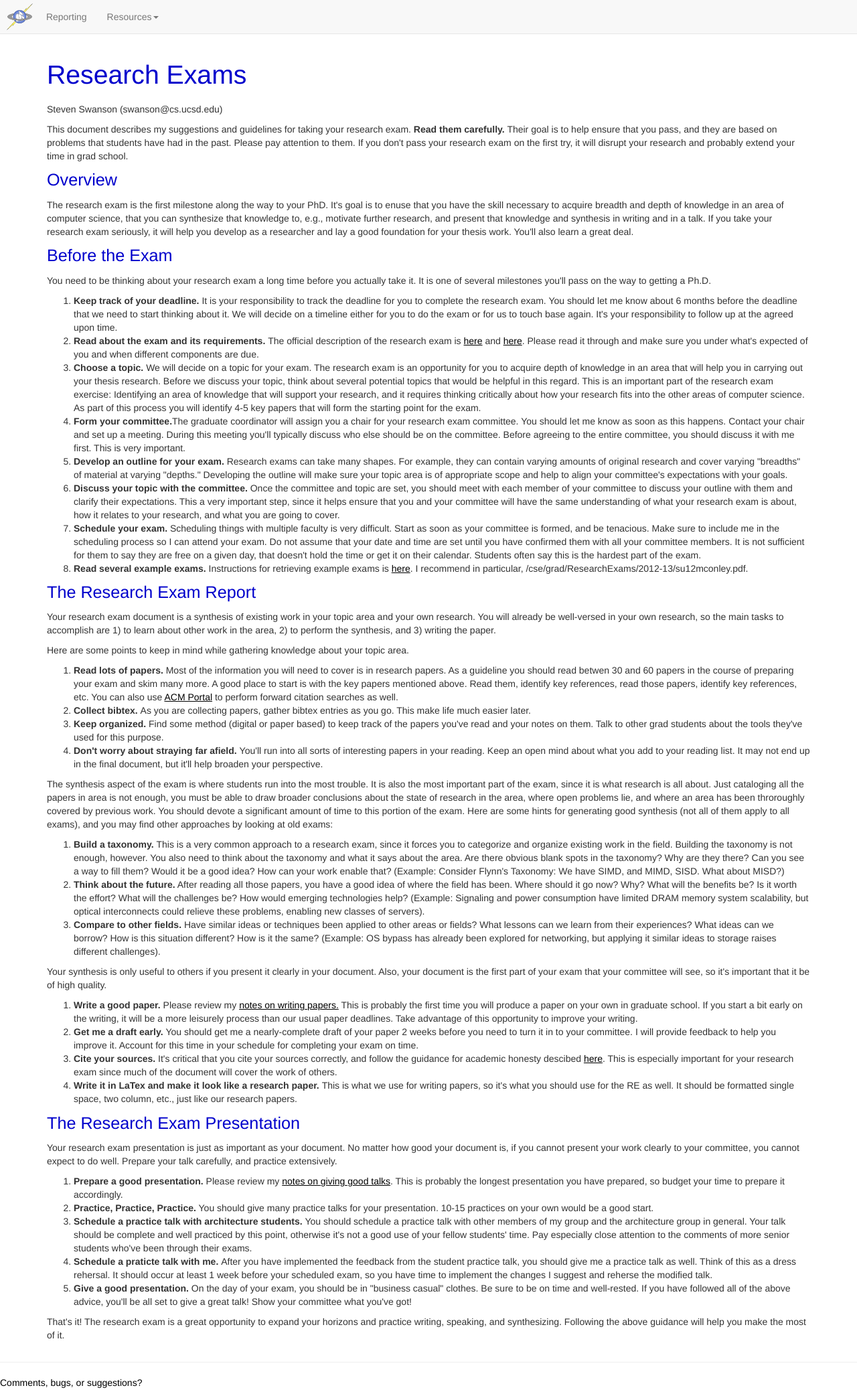
After one commit to NVSL/smithers, a Python web app: template server/smithers/templates/html/ResearchExams.jinja.html in a window 1280 px wide. The commit adds this page. Shown: the whole page at 67% size. Run offline with Jinja, Linux system fonts and the light colour scheme; the template is opened without the code that fills it, so the values that code supplies are empty; some libraries are stand-ins or nearby versions.

Commit message:
better display names.  Research exam document

```diff
--- a/server/smithers/Student.py
+++ b/server/smithers/Student.py
@@ -128,6 +128,9 @@ class Student(SmartModel):
 
     def get_fullname(self):
         return self.full_name
+
+    def get_display_name(self):
+        return self.full_name or self.email
 
     def get_admin_path(self):
         return url_for("student_ops.display_one_student", key=self.key.urlsafe())
--- a/server/smithers/templates/expectations.jinja.html
+++ b/server/smithers/templates/expectations.jinja.html
@@ -3,6 +3,9 @@
 
 {% block title %}Lab Expectations{% endblock title%}
 {% block smithers_content %}
+
+{{ alerts() }}
+
 
 {% if last_signed %}
 <p class="form-notification">You last read agreed to expectations document on {{last_signed.strftime("%B %d, %Y")}}.
@@ -12,7 +15,7 @@
 {% endif %}
 
 {% include 'expectations_body.jinja.html' %}
-{{ alerts() }}
+
 {{ wtf.quick_form(form) }}
 
 {% endblock smithers_content %}
--- a/server/smithers/templates/expectations_body.jinja.html
+++ b/server/smithers/templates/expectations_body.jinja.html
@@ -1,4 +1,4 @@
-<h1>	Expectations in my Research Group</h1>
+<h1>Expectations in my Research Group</h1>
 <p>Welcome to my research group! I've invited you to join my
   group because I'm very excited about working hard with you on difficult
   and interesting problems.</p>
--- /dev/null
+++ b/server/smithers/templates/html/ResearchExams.jinja.html
@@ -0,0 +1,54 @@
+{% extends "smithers_page.jinja.html" %}
+{% block smithers_content %}
+<h1 >	Research Exams</h1>
+<p>Steven Swanson (swanson@cs.ucsd.edu)</p>
+<p >This document describes my suggestions and guidelines for taking your research exam. <strong>Read them carefully.</strong> Their goal is to help ensure that you pass, and they are based on problems that students have had in the past. Please pay attention to them. If you don't pass your research exam on the first try, it will disrupt your research and probably extend your time in grad school.</p>
+<h2 >Overview</h2>
+<p >The research exam is the first milestone along the way to your PhD. It's goal is to enuse that you have the skill necessary to acquire breadth and depth of knowledge in an area of computer science, that you can synthesize that knowledge to, e.g., motivate further research, and present that knowledge and synthesis in writing and in a talk. If you take your research exam seriously, it will help you develop as a researcher and lay a good foundation for your thesis work. You'll also learn a great deal. </p>
+<h2 >Before the Exam</h2>
+<p >You need to be thinking about your research exam a long time before you actually take it. It is one of several milestones you'll pass on the way to getting a Ph.D.</p>
+<ol>
+  <li><strong>Keep track of your deadline.</strong> It is your responsibility to track the deadline for you to complete the research exam. You should let me know about 6 months before the deadline that we need to start thinking about it. We will decide on a timeline either for you to do the exam or for us to touch base again. It's your responsibility to follow up at the agreed upon time.</li>
+  <li><strong>Read about the exam and its requirements. </strong>The official description of the research exam is <a href="http://cse.ucsd.edu/node/215">here</a> and <a href="http://cse.ucsd.edu/node/216">here</a>. Please read it through and make sure you under what's expected of you and when different components are due.</li>
+  <li><strong>Choose a topic. </strong>We will decide on a topic for your exam. The research exam is an opportunity for you to acquire depth of knowledge in an area that will help you in carrying out your thesis research. Before we discuss your topic, think about several potential topics that would be helpful in this regard.  This is an important part of the research exam exercise: Identifying an area of knowledge that will support your research, and it requires thinking critically about how your research fits into the other areas of computer science. As part of this process you will identify 4-5 key papers that will form the starting point for the exam.</li>
+  <li><strong>Form your committee.</strong>The graduate coordinator will assign you a chair for your research exam committee. You should let me know as soon as this happens. Contact your chair and set up a meeting. During this meeting you'll typically discuss who else should be on the committee. Before agreeing to the entire committee, you should discuss it with me first. This is very important.</li>
+  <li><strong>Develop an outline for your exam. </strong>Research exams can take many shapes. For example, they can contain varying amounts of original research and cover varying &quot;breadths&quot; of material at varying &quot;depths.&quot; Developing the outline will make sure your topic area is of appropriate scope and help to align your committee's expectations with your goals.</li>
+  <li><strong>Discuss your topic with the committee. </strong>Once the committee and topic are set, you should meet with each member of your committee to discuss your outline with them and clarify their expectations. This a very important step, since it helps ensure that you and your committee will have the same understanding of what your research exam is about, how it relates to your research, and what you are going to cover.</li>
+  <li><strong>Schedule your exam. </strong>Scheduling things with multiple faculty is very difficult. Start as soon as your committee is formed, and be tenacious.  Make sure to include me in the scheduling process so I can attend your exam. Do not assume that your date and time are set until you have confirmed them with all your committee members. It is not sufficient for them to say they are free on a given day, that doesn't hold the time or get it on their calendar. Students often say this is the hardest part of the exam.</li>
+  <li><strong>Read several example exams.</strong> Instructions for retrieving example exams is <a href="http://cse.ucsd.edu/node/217">here</a>. I recommend in particular, /cse/grad/ResearchExams/2012-13/su12mconley.pdf.</li>
+  </ol>
+<h2>The Research Exam Report</h2>
+<p>Your research exam document is a synthesis of existing work in your topic area and your own research. You will already be well-versed in your own research, so the main tasks to accomplish are 1) to learn about other work in the area, 2) to perform the synthesis, and 3) writing the paper.</p>
+<p>Here are some points to keep in mind while gathering knowledge about your topic area.</p>
+<ol>
+  <li><strong>Read lots of papers. </strong>Most of the information you will need to cover is in research papers. As a guideline you should read betwen 30 and 60 papers in the course of preparing your exam and skim many more. A good place to start is with the key papers mentioned above. Read them, identify key references, read those papers, identify key references, etc. You can also use <a href="http://portal.acm.org">ACM Portal</a> to perform forward citation searches as well. </li>
+  <li><strong>Collect bibtex. </strong>As you are collecting papers, gather bibtex entries as you go. This make life much easier later.</li>
+  <li><strong>Keep organized. </strong>Find some method (digital or paper based) to keep track of the papers you've read and your notes on them. Talk to other grad students about the tools they've used for this purpose.</li>
+  <li><strong>Don't worry about straying far afield. </strong> You'll run into all sorts of interesting papers in your reading. Keep an open mind about what you add to your reading list. It may not end up in the final document, but it'll help broaden your perspective.</li>
+  </ol>
+<p>The synthesis aspect of the exam is where students run into the most trouble. It is also the most important part of the exam, since it is what research is all about.  Just cataloging all the papers in area is not enough, you must be able to draw broader conclusions about the state of research in the area, where open problems lie, and where an area has been throroughly covered by previous work. You should devote a significant amount of time to this portion of the exam. Here are some hints for generating good synthesis (not all of them apply to all exams), and you may find other approaches by looking at old exams:</p>
+<ol>
+  <li><strong>Build a taxonomy. </strong>This is a very common approach to a research exam, since it forces you to categorize and organize existing work in the field. Building the taxonomy is not enough, however. You also need to think about the taxonomy and what it says about the area. Are there obvious blank spots in the taxonomy? Why are they there? Can you see a way to fill them? Would it be a good idea? How can your work enable that? (Example: Consider Flynn's Taxonomy: We have SIMD, and MIMD, SISD. What about MISD?)</li>
+  <li><strong>Think about the future.</strong> After reading all those papers, you have a good idea of where the field has been. Where should it go now? Why? What will the benefits be? Is it worth the effort? What will the challenges be? How would emerging technologies help? (Example: Signaling and power consumption have limited DRAM memory system scalability, but optical interconnects could relieve these problems, enabling new classes of servers).</li>
+  <li><strong>Compare to other fields.</strong> Have similar ideas or techniques been applied to other areas or fields? What lessons can we learn from their experiences? What ideas can we borrow? How is this situation different? How is it the same? (Example: OS bypass has already been explored for networking, but applying it similar ideas to storage raises different challenges).</li>
+  </ol>
+<p>Your synthesis is only useful to others if you present it clearly in your document. Also, your document is the first part of your exam that your committee will see, so it's important that it be of high quality. </p>
+<ol>
+  <li><strong>Write a good paper.</strong> Please review my <a href="url_for('student_ops.render_resource', file='WritingPapers.html')}}">notes on writing papers.</a> This is probably the first time you will produce a paper on your own in graduate school.  If you start a bit early on the writing, it will be a more leisurely process than our usual paper deadlines. Take advantage of this opportunity to improve your writing.</li>
+  <li><strong>Get me a draft early. </strong> You should get me a nearly-complete draft of your paper 2 weeks before you need to turn it in to your committee. I will provide feedback to help you improve it. Account for this time in your schedule for completing your exam on time.</li>
+  <li><strong>Cite your sources. </strong>It's critical that you cite your sources correctly, and follow the guidance for academic honesty descibed <a href="{{url_for('student_ops.render_resource', file='Expectations.html')}}">here</a>. This is especially important for your research exam since much of the document will cover the work of others.</li>
+  <li><strong>Write it in LaTex and make it look like a research paper. </strong>This is what we use for writing papers, so it's what you should use for the RE as well.  It should be formatted single space, two column, etc., just like our research papers.</li>
+</ol>
+<h2>The  Research Exam Presentation</h2>
+<p>Your research exam presentation is just as important as your document. No matter how good your document is, if you  cannot present your work clearly to your committee, you cannot expect to do well. Prepare your talk carefully, and practice extensively.</p>
+<ol>
+  <li><strong>Prepare a good presentation. </strong>Please review my <a href="{{url_for('student_ops.render_resource', file='GivingTalks.html')}}">notes on giving good talks</a>. This is probably the longest presentation you have prepared, so budget your time to prepare it accordingly.</li>
+  <li><strong>Practice, Practice, Practice.</strong> You should give many practice talks for your presentation. 10-15 practices on your own would be a good start.</li>
+  <li><strong>Schedule a practice talk with architecture students. </strong> You should schedule  a practice talk with other members of my group and the architecture group in general.  Your talk should be complete and well practiced by this point, otherwise it's not a good use of your fellow students' time. Pay especially close attention to the comments of more senior students who've been through their exams.</li>
+  <li><strong>Schedule a praticte talk with me. </strong> After you have implemented the feedback from the student practice talk, you should give me a practice talk as well. Think of this as a dress rehersal. It should occur at least 1 week before your scheduled exam, so you have time to implement the changes I suggest and reherse the modified talk.</li>
+  <li><strong>Give a good presentation. </strong>On the day of your exam, you should be in &quot;business casual&quot; clothes. Be sure to be on time and well-rested. If you have followed all of the above advice, you'll be all set to give a great talk! Show your committee what you've got!</li>
+  </ol>
+<p>That's it! The research exam is a great opportunity to expand your horizons and practice writing, speaking, and synthesizing. Following the above guidance will help you make the most of it.</p>
+</div>
+
+{% endblock smithers_content %}
--- a/server/smithers/templates/new_report.jinja.html
+++ b/server/smithers/templates/new_report.jinja.html
@@ -18,7 +18,7 @@ onload="load_editors()"
 {% endif %}
 
 {% else %}
-<h1>{% if display_user != current_user %} {{display_user.full_name}}: {% endif %} {{the_report.report_for_date.strftime(" %d %B %Y").replace(" 0", " ")}}</h1>
+<h1>{% if display_user != current_user %} {{display_user.get_display_name()}}: {% endif %} {{the_report.report_for_date.strftime(" %d %B %Y").replace(" 0", " ")}}</h1>
 {% endif %}
 
 {{ alerts() }}
--- a/server/smithers/templates/smithers_page.jinja.html
+++ b/server/smithers/templates/smithers_page.jinja.html
@@ -122,6 +122,7 @@ novalidate=False) %}
                         {{ resource("GivingTalks.html", "Giving Talks")}}
                         {{ resource("WritingPapers.html", "Writing Papers")}}
                         {{ resource("ProgressReports.html", "Weekly Reports")}}
+                        {{ resource("ResearchExams.html", "Research Exams")}}
                         {{ resource("meetings.html", "Scheduling Meetings")}}
                         {{ resource("travel.html", "Travel")}}
                         {{ resource("Vacation.html", "Time off")}}
@@ -137,7 +138,7 @@ novalidate=False) %}
                     </a>
                     <ul class="dropdown-menu">
                         {% for s in g.student_list %}
-                        <li><a href="{{url_for('student_ops.browse_report', student=s[1])}}">{{s[0].full_name}}</a></li>
+                        <li><a href="{{url_for('student_ops.browse_report', student=s[1])}}">{{s[0].get_display_name()}}</a></li>
                         {% endfor %}
                     </ul>
                 </li>
```
